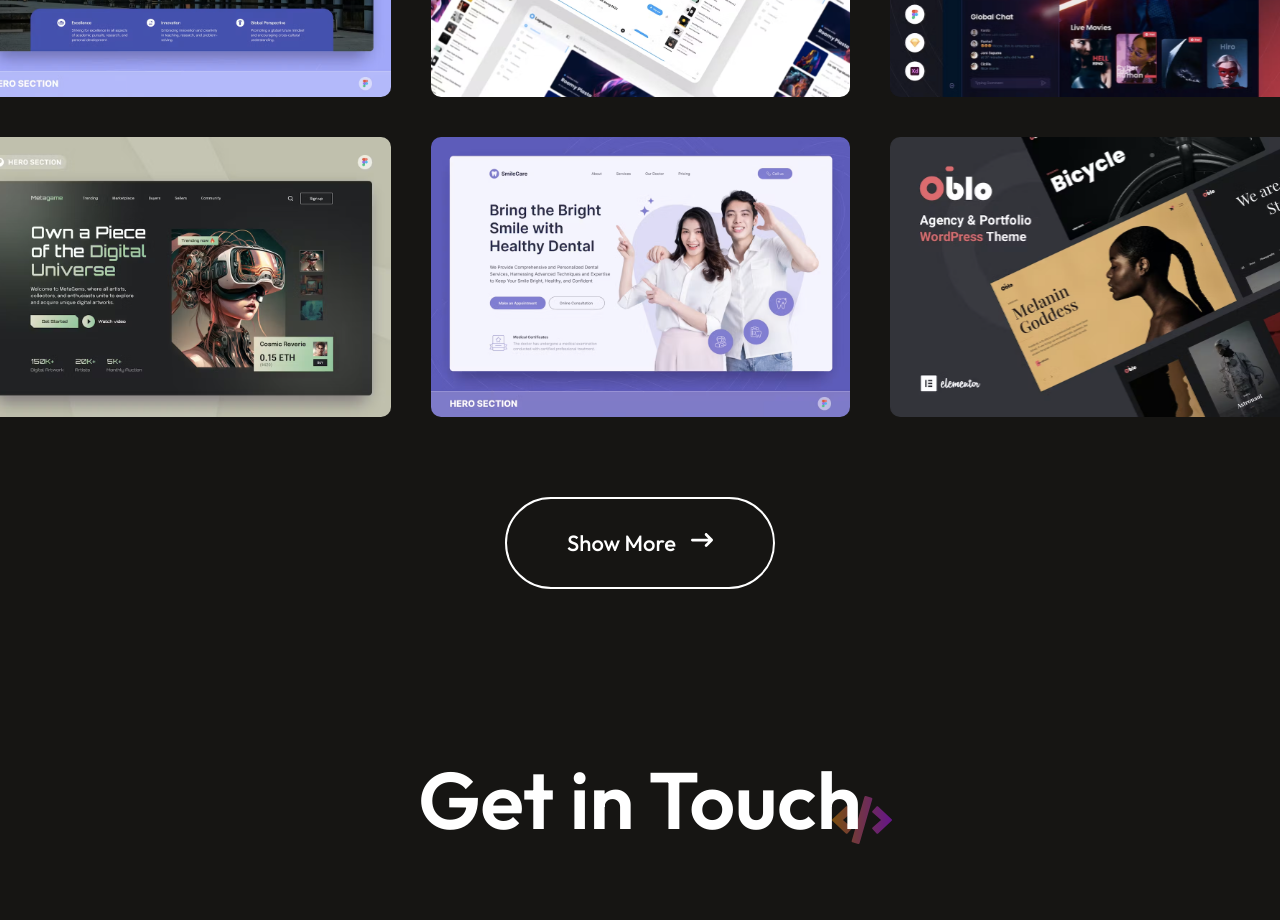
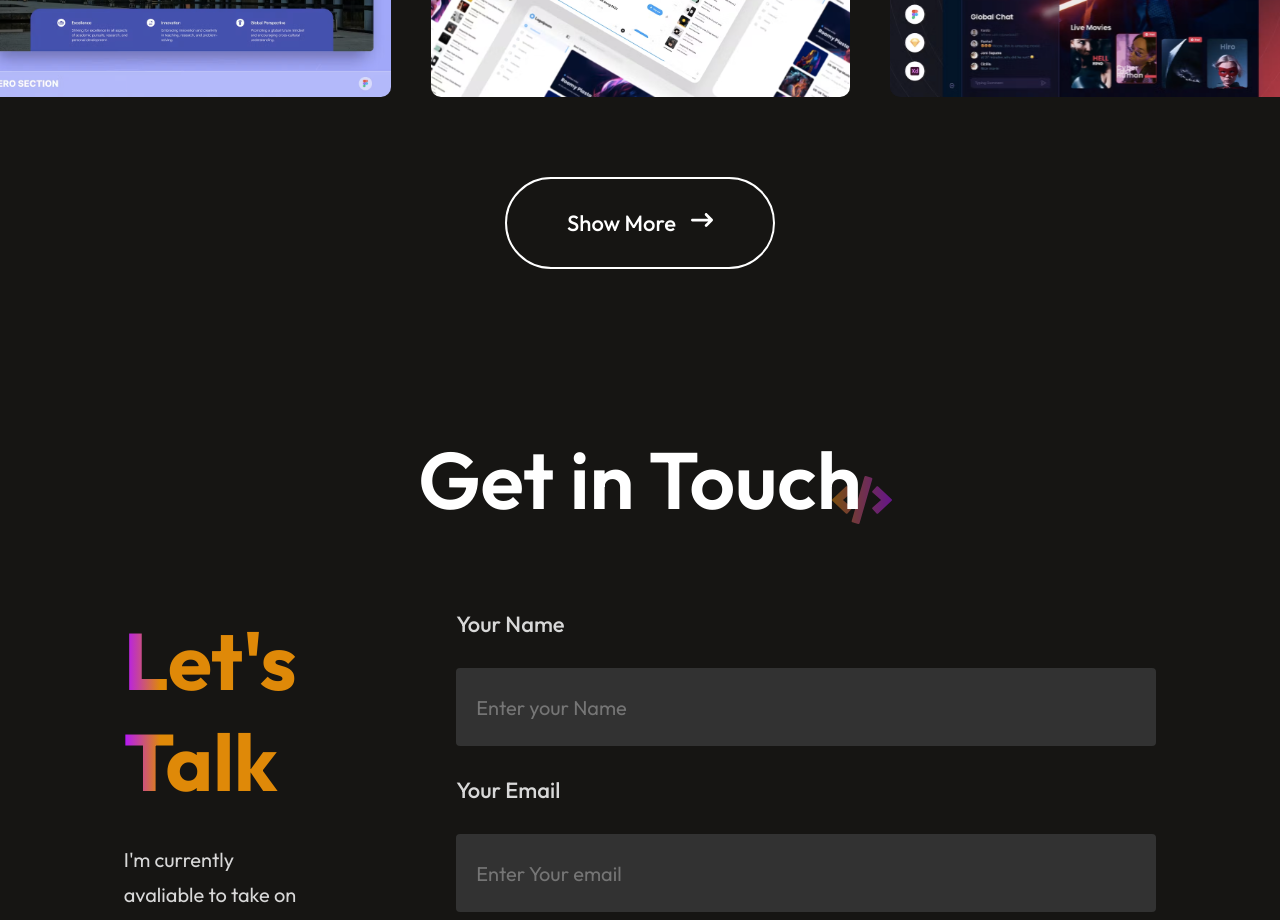
Before and after one commit to Naveen-Kumar48/Portfolio-in-React, a React (Vite) app: page / in a window 1280 px wide. Shown: the part 4300-5220 px from the top of the page. Built offline with nearby package versions, Linux system fonts and the light colour scheme.

Commit message:
remove the image

```diff
--- a/src/assets/mywork_data.js
+++ b/src/assets/mywork_data.js
@@ -1,9 +1,6 @@
 import project1_img from "../assets/project_img1.png"
 import project2_img from "../assets/project_img2.png"
 import project3_img from "../assets/project_img3.png"
-import project4_img from "../assets/project_img4.png"
-import project5_img from "../assets/project_img5.png"
-import project6_img from "../assets/project_img6.png"
 const mywork_data = [
     {
         w_no: 1,
@@ -19,21 +16,7 @@ const mywork_data = [
         w_no: 3,
         w_name: "Web design",
         w_img: project3_img
-    },
-    {
-        w_no: 4,
-        w_name: "Web design",
-        w_img: project4_img
-    },
-    {
-        w_no: 5,
-        w_name: "Web design",
-        w_img: project5_img
-    },
-    {
-        w_no: 6,
-        w_name: "Web design",
-        w_img: project6_img
-    },
+    }
+
 ]
 export default mywork_data;
```
